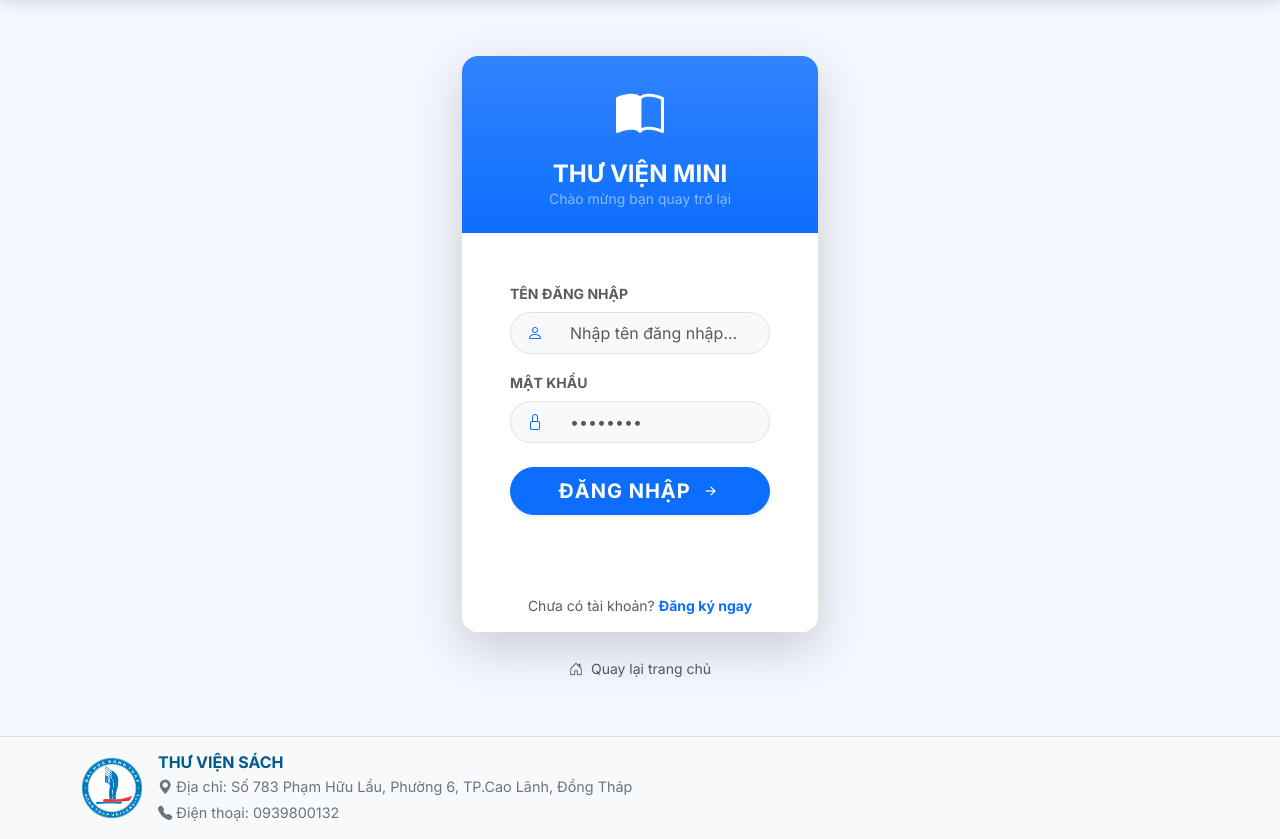
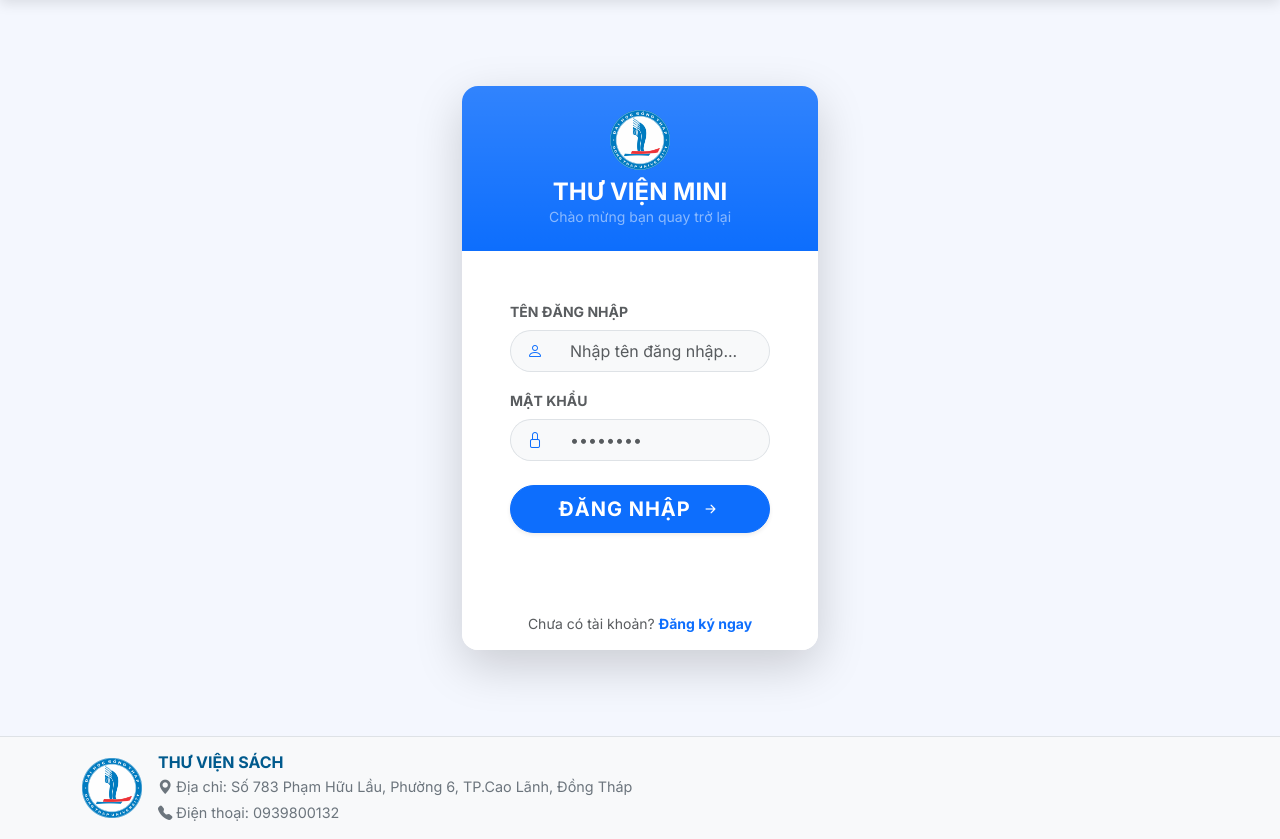
Before and after one commit to duykhang5564/Tim-hieu-va-xay-dung-he-thong-thu-vien-voi-Flask, a Flask app: page /login in a window 1280 px wide. Shown: the part 65-904 px from the top of the page. Run offline with Flask 3, Linux system fonts and the light colour scheme; some libraries are stand-ins or nearby versions.

Commit message:
Update login page layout and add logo

```diff
--- a/templates/login.html
+++ b/templates/login.html
@@ -6,7 +6,7 @@
         <div class="card shadow-lg border-0 rounded-4 overflow-hidden">
             <div class="card-header bg-primary bg-gradient py-4 text-center border-0">
                 <div class="mb-2">
-                    <i class="bi bi-book-half text-white" style="font-size: 3rem;"></i>
+                    <img src="{{ url_for('static', filename='logo.png') }}" alt="Logo DThU" style="height: 60px; width: auto;">
                 </div>
                 <h4 class="text-white fw-bold mb-0">THƯ VIỆN MINI</h4>
                 <p class="text-white-50 small mb-0">Chào mừng bạn quay trở lại</p>
@@ -58,11 +58,5 @@
             </div>
         </div>
 
-        <div class="text-center mt-4">
-            <a href="{{ url_for('index') }}" class="text-muted text-decoration-none small">
-                <i class="bi bi-house-door me-1"></i> Quay lại trang chủ
-            </a>
-        </div>
-    </div>
-</div>
+
 {% endblock %}
```
